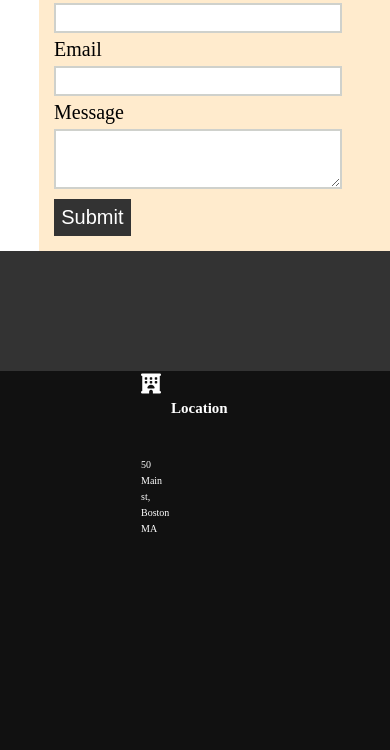
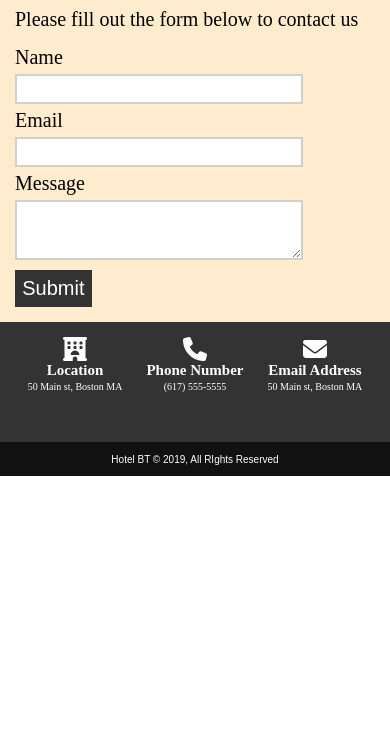
Before and after one commit to melekzaidi/01hotel, a plain HTML site: page contact.html in a window 390 px wide. Shown: the part 217-967 px from the top of the page. After the commit the page ends 844 px from the top, so only its background shows below. Drawn offline with Linux system fonts and the light colour scheme.

Commit message:
Add files via upload

```diff
--- a/contact.html
+++ b/contact.html
@@ -7,11 +7,10 @@
   <meta name="viewport" content="width=device-width, initial-scale=1.0">
   <link href="https://fonts.googleapis.com/css2?family=Roboto:wght@500&display=swap" rel="stylesheet">
   <script src="https://kit.fontawesome.com/1952f5eeb9.js" crossorigin="anonymous"></script>
-    <link rel="stylesheet" href="navbar.css">
-    <link rel="stylesheet" href="contact.css">
-    <link rel="stylesheet" media="screen and (max-width: 768px)" href="navbarmobile.css">
-
-    <link rel="stylesheet" media="screen and (max-width: 768px)" href="contact_mobile.css">
+  <link rel="stylesheet" media="screen and (min-width: 800px)" href="navbar.css">
+  <link rel="stylesheet" media="screen and (min-width: 800px)" href="contact.css">
+  <link rel="stylesheet" media="screen and (max-width: 799px)" href="contact_mobile.css">
+  <link rel="stylesheet" media="screen and (max-width: 799px)" href="navbarmobile.css">
   <title>Contact</title>
 </head>
 
```
Also changed, not shown: about_hotel.html (+7 -4 lines), index.html (+4 -4 lines), img/showcase.jpg, img/test-bg.jpg, mobile_img/photo-1.jpg, mobile_img/showcase.jpg, mobile_img/test-bg.jpg. Lines whose indentation alone changed are shown as unchanged.
